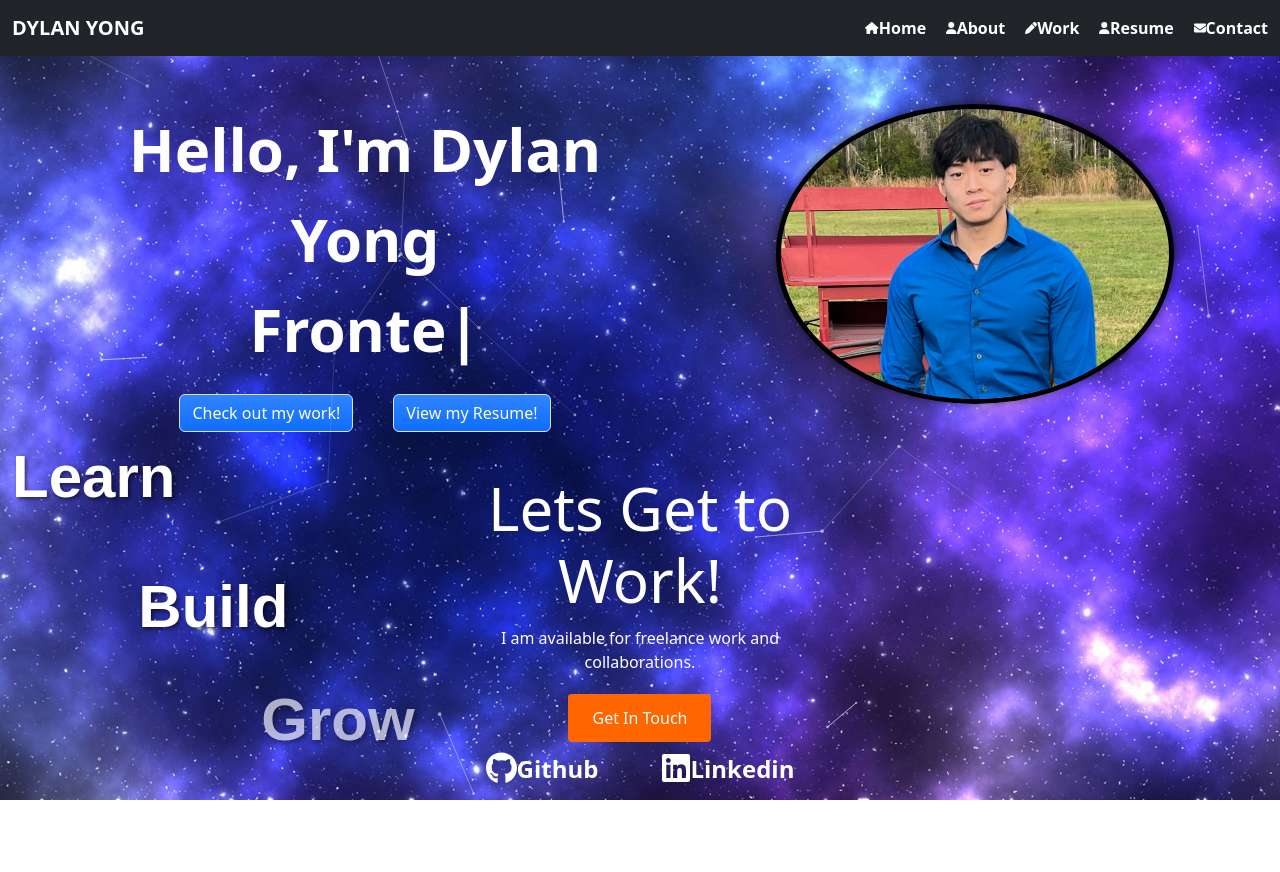
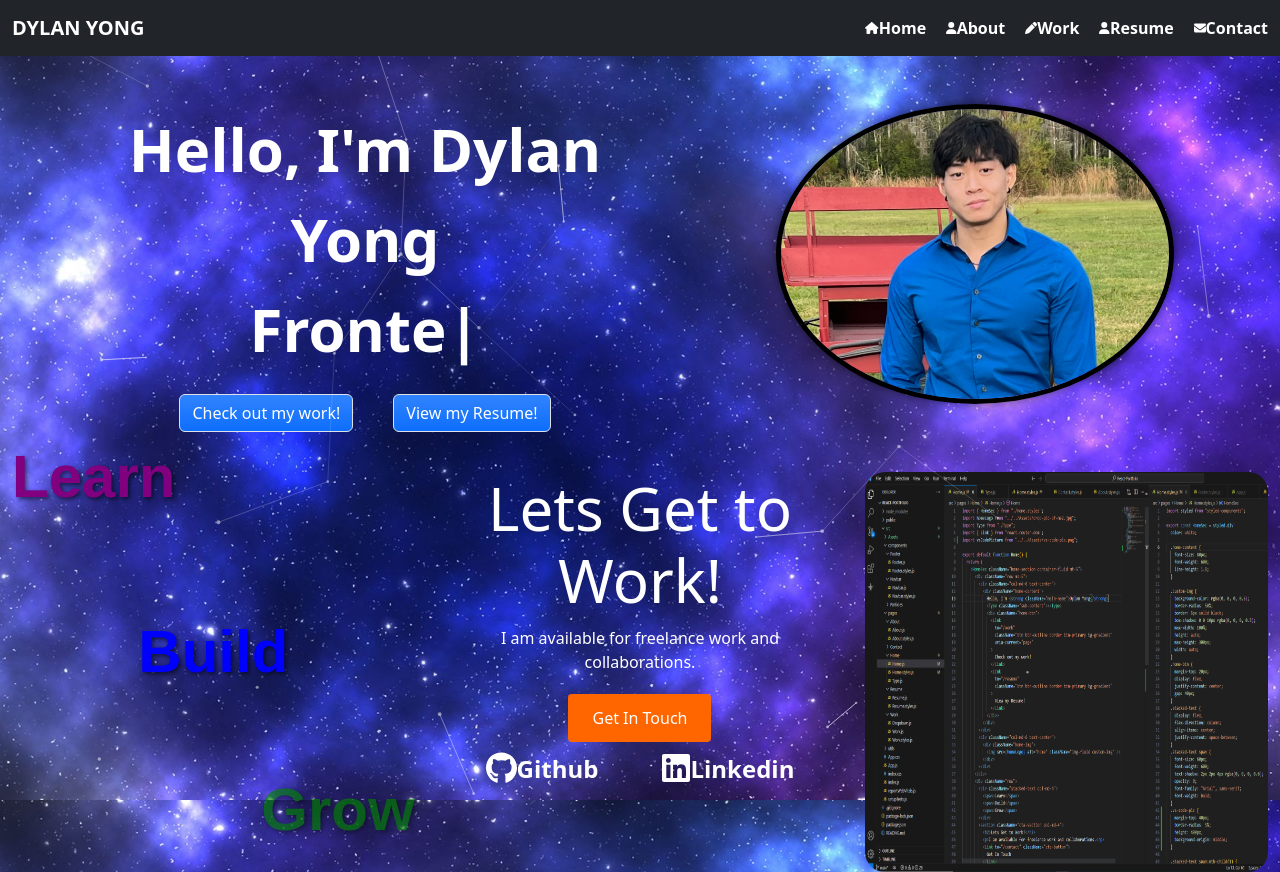
Before and after one commit to Suzakijun1/Portfolio, a React (Create React App) app: page / in a window 1280 px wide. Before the commit the page ends 800 px from the top, so only its background shows below. Built offline with nearby package versions, Linux system fonts and the light colour scheme; the HTML template or start-up script is replaced by a standard one.

Commit message:
final touches

```diff
--- a/src/pages/Home/Home.js
+++ b/src/pages/Home/Home.js
@@ -2,6 +2,7 @@ import { HomeSec } from "./Home.styles";
 import homeLogo from "../../Assets/crop-pic-of-me2.jpg";
 import Type from "./Type";
 import { Link } from "react-router-dom";
+import vsCodePicture from "../../Assets/vs-coding-pic2.png";
 
 export default function Home() {
   return (
@@ -47,6 +48,13 @@ export default function Home() {
             Get In Touch
           </Link>
         </section>
+        <section className="col-md-4">
+          <img
+            src={vsCodePicture}
+            alt="vs-code-pic"
+            className="img-fluid vs-code-pic"
+          />
+        </section>
       </div>
     </HomeSec>
   );
--- a/src/pages/Home/Home.styles.js
+++ b/src/pages/Home/Home.styles.js
@@ -39,17 +39,26 @@ export const HomeSec = styled.div`
     font-family: "Arial", sans-serif;
     font-weight: bold;
   }
+  .vs-code-pic {
+    margin-top: 40px;
+    border-radius: 5%;
+    height: 400px;
+    background-origin: middle;
+  }
 
   .stacked-text span:nth-child(1) {
+    color: purple;
     animation: slideIn 2.5s ease-in-out 0s forwards;
     align-self: flex-start;
   }
 
   .stacked-text span:nth-child(2) {
+    color: blue;
     animation: slideIn 2.5s ease-in-out 2s forwards;
   }
 
   .stacked-text span:nth-child(3) {
+    color: green;
     animation: slideIn 2.5s ease-in-out 4s forwards;
     align-self: flex-end;
   }
```
Also changed, not shown: src/Assets/vs-code-pic.png (added), src/Assets/vs-coding-pic2.png (added).
